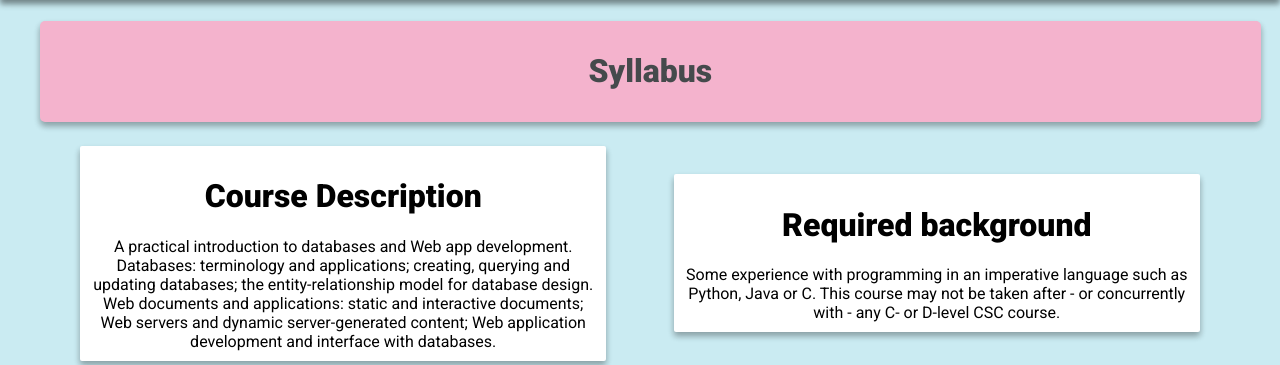
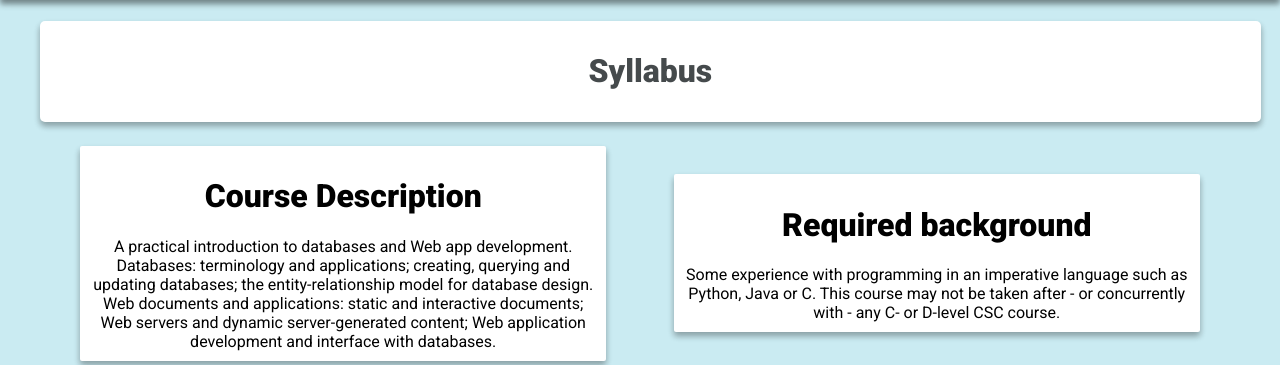
Before and after one commit to ismailmohammad/cscb20-a3, a PHP site: page /syllabus.html in a window 1280 px wide. Shown: the part 55-420 px from the top of the page. Run offline with PHP 8.4, Linux system fonts and the light colour scheme.

Commit message:
Made pinks into white

```diff
--- a/css/index.css
+++ b/css/index.css
@@ -119,5 +119,5 @@ footer a:hover{
   color: #454A4C;
 }
 .lightpink{
-  background-color: #F4B3CD;
+  background-color: #FFFFFF;
 }
--- a/css/loginsignup.css
+++ b/css/loginsignup.css
@@ -281,7 +281,7 @@ footer a:hover {
 }
 
 .lightpink {
-  background-color: #F4B3CD;
+  background-color: #FFFFFF;
 }
 
 .hours-left {
--- a/css/main.css
+++ b/css/main.css
@@ -246,7 +246,7 @@ footer a:hover {
 }
 
 .lightpink {
-  background-color: #F4B3CD;
+  background-color: #FFFFFF;
 }
 
 .hours-left {
```
